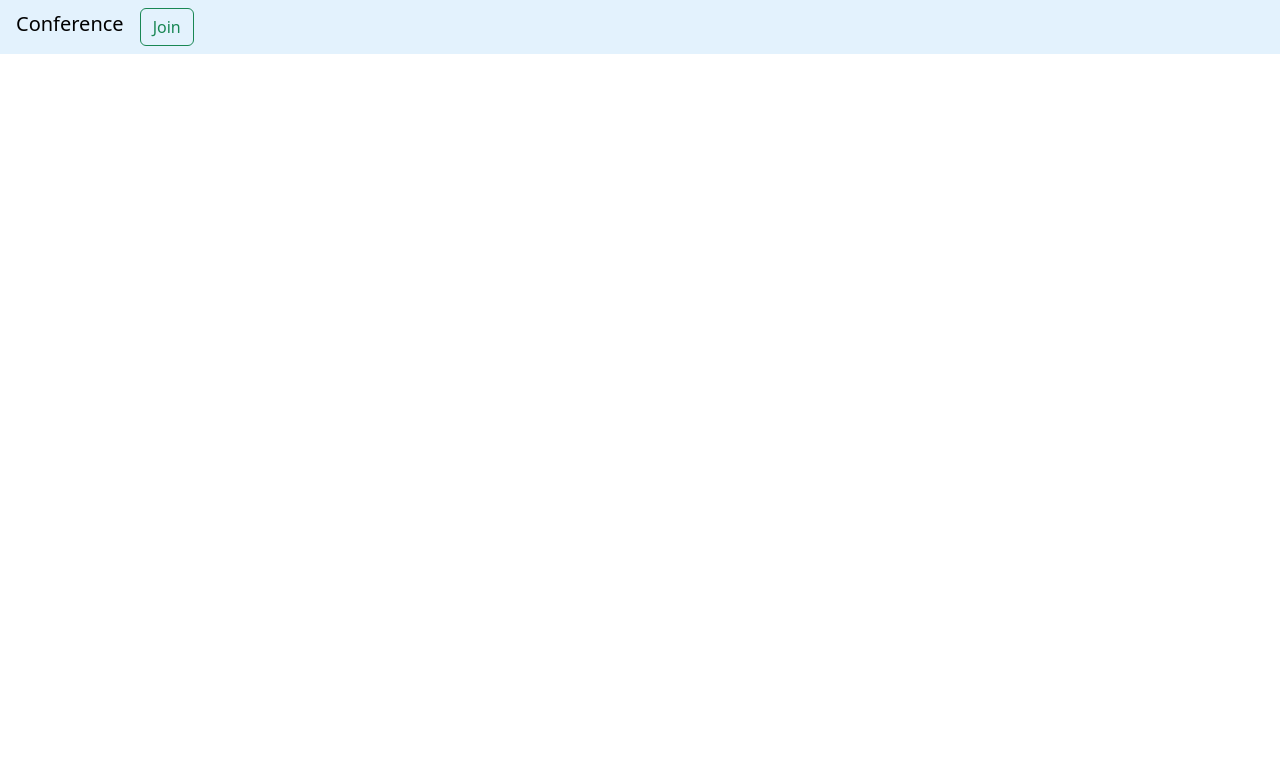
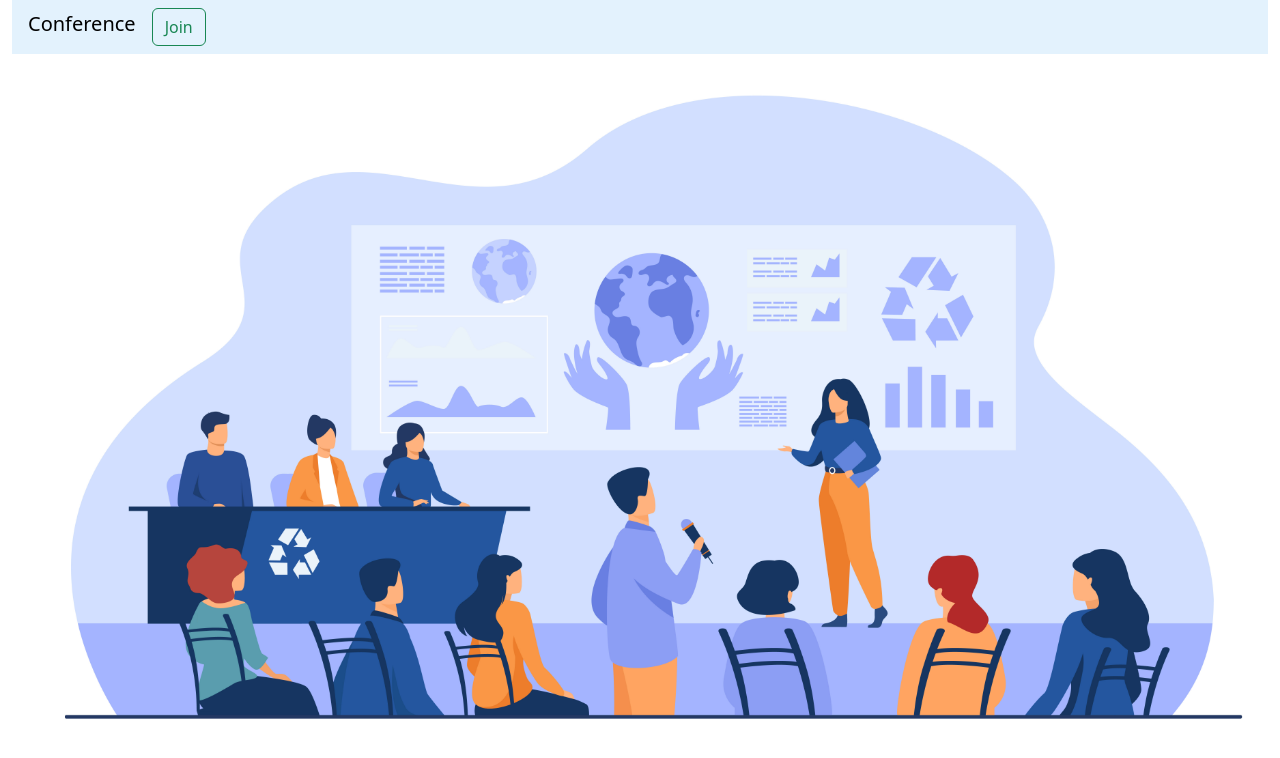
Before and after one commit to pysachin/conference-attendees-ui, an Angular app: page / in a window 1280 px wide. Shown: the top 758 px of the page. Built offline with nearby package versions, Linux system fonts and the light colour scheme.

Commit message:
added image

```diff
--- a/src/app/app.component.css
+++ b/src/app/app.component.css
@@ -0,0 +1,7 @@
+.container-fluid{
+    background-image: url('../assets/images/conf1.jpg');
+    background-repeat: no-repeat;
+    background-size: cover;
+    width:100%;
+    height: 100%;
+}
--- a/src/app/app.component.html
+++ b/src/app/app.component.html
@@ -1,4 +1,4 @@
-<div style="background-color: aqua; border: 10px; border-color: brown">
+<div class="container-fluid">
   <div class="row">
     <div class="col">
       <app-navbar></app-navbar>
```
Also changed, not shown: src/assets/images/conf1.jpg (added).
